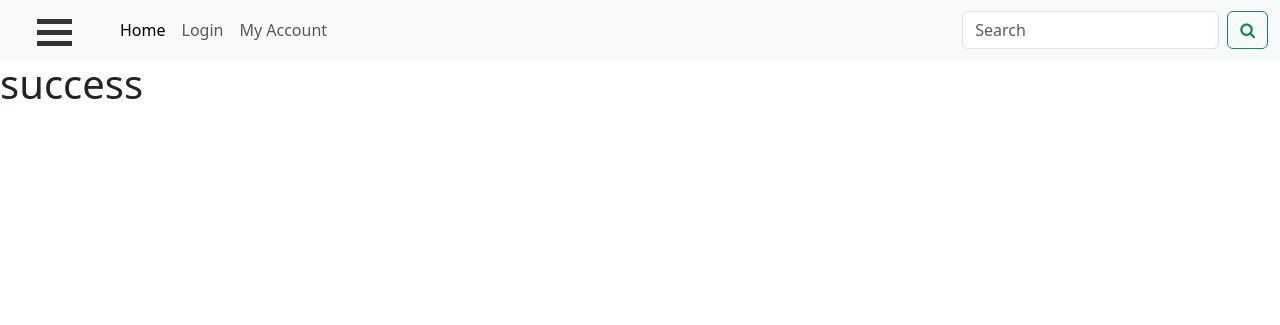
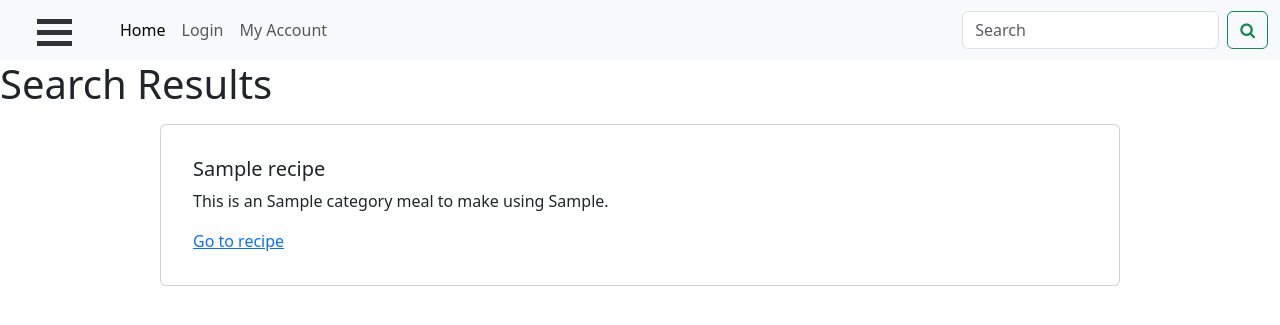
Before and after one commit to AlysonDick/recipes_project, a Django app: page /recipes/search/ in a window 1280 px wide. Shown: the top 325 px of the page. Run offline with Django 3.2, Linux system fonts and the light colour scheme; a user stored in the database is signed in; tables that the repository leaves empty hold one stand-in row (values such as "Sample post").

Commit message:
Search results page styled

```diff
--- a/templates/recipes/search.html
+++ b/templates/recipes/search.html
@@ -9,7 +9,20 @@
 
 
 {% block body_block %}
-<div>
-    <h1>success</h1>
-</div>
+<h1>Search Results</h1>
+{% if results %}
+        {% for recipe in results %}
+
+            <div class="card mb-3 mt-3 mx-auto p-3 w-75">
+                <div class="card-body">
+                  <h5 class="card-title"> {{ recipe.recipe_name }}</h5>
+                  <p class="card-text">This is an {{ recipe.category }} meal to make using {{ recipe.recipe_ingredients }}.</p>
+                  <a href="{% url 'recipes:show_recipe' recipe.slug %}" class="card-link">Go to recipe</a>
+                </div>
+              </div>
+        {% endfor %}
+    {% else %}
+        <p>No results found.</p>
+{% endif %}
+
 {% endblock %}
```
